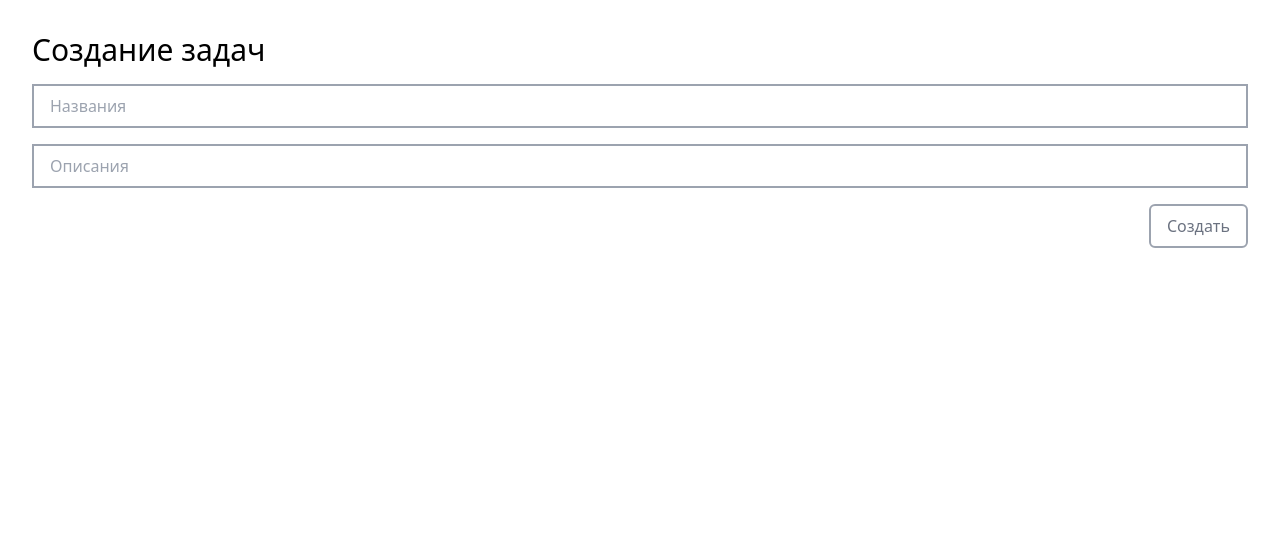
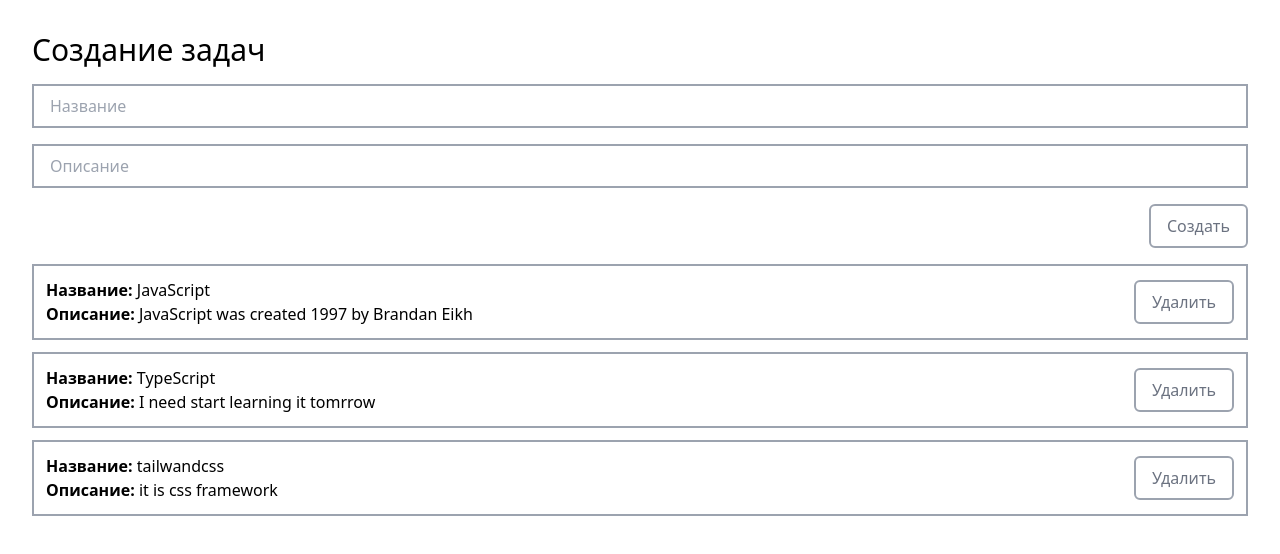
Before and after one commit to MS-LV/Task-Manager, a Vue app: page / in a window 1280 px wide. Shown: the top 554 px of the page. Built offline with nearby package versions, Linux system fonts and the light colour scheme.

Commit message:
add and remove posts functionality

```diff
--- a/src/App.vue
+++ b/src/App.vue
@@ -1,6 +1,8 @@
 <template>
 <div class="app">
-<post-form/>
+<post-form @create="createPost"/>
+<post-list
+    :post-list="postList" @remove="removePost"></post-list>
 </div>
 </template>
 
@@ -8,11 +10,21 @@
 export default {
     data() {
         return {
-
+            postList: [
+                {id: 1, title: 'JavaScript', body: 'JavaScript was created 1997 by Brandan Eikh'},
+                {id: 2, title: 'TypeScript', body: 'I need start learning it tomrrow'},
+                {id: 3, title: 'tailwandcss', body: 'it is css framework'}
+            ]
         }
     },
     methods: {
-
+        createPost(post) {
+            this.postList.unshift(post);
+        },
+        removePost(event) {
+            console.log('remove', event);
+            this.postList = this.postList.filter((post) => post.id !== event)
+        }
     }
 }
 </script>
--- a/src/components/PostForm.vue
+++ b/src/components/PostForm.vue
@@ -1,16 +1,49 @@
 <template>
-    <form @submit.prevent class="form">
+    <form @submit.prevent="formSubmit"  class="form">
         <h4 class="text-3xl">Создание задач</h4>
-        <input class="form-field" type="text" placeholder="Названия">
-        <input class="form-field" type="text" placeholder="Описания">
-        <action-button class="self-end">Создать</action-button>
+        <input
+            class="form-field"
+            type="text"
+            v-model="post.title"
+            placeholder="Название">
+        <input
+            class="form-field"
+            type="text"
+            v-model="post.body"
+            placeholder="Описание">
+        <action-button type="submit" class="self-end">Создать</action-button>
     </form>
 </template>
 <script>
 export default {
 name: 'post-form',
 data() {
-    return {}
+    return {
+        post: {
+            title: '',
+            body: ''
+        }
+    }
+},
+methods: {
+    formSubmit() {
+        const post = this.post;
+        post.id = this.generateID();
+        this.$emit('create', post);
+        this.cleanPostValue();
+    },
+
+    generateID(longest = 10) {
+        const symbols = 'abcdefjhijklmnopqrstuvwxyz1234567890';
+        return symbols.split('').sort(() => Math.random() - .5).slice(0, longest).join('');
+    },
+
+    cleanPostValue() {
+        this.post = {
+            title: '',
+            body: ''
+        }
+    }
 }
 }
 </script>
--- a/src/components/PostList.vue
+++ b/src/components/PostList.vue
@@ -1,7 +1,55 @@
-<template></template>
+<template>
+<div class="posts">
+    <div class="posts-item" v-for="post in postList" :key="post.id">
+    <div class="posts-description">
+        <div><span class="font-bold">Название: </span> {{ post.title }}</div>
+        <div><span class="font-bold">Описание: </span>{{ post.body }}</div>
+    </div>
+    <div class="posts-buttons">
+        <action-button @click="removePost(post.id)">Удалить</action-button>
+    </div>
+    </div>
+</div>
+</template>
 <script>
 export default {
-    name: 'post-list'
+    name: 'post-list',
+    props: {
+        postList: {
+            type: Array
+        }
+    },
+    data() {
+        return {
+        }
+    },
+    methods: {
+        removePost(id) {
+            this.$emit('remove', id);
+        }
+    }
 }
 </script>
-<style></style>
+<style scoped>
+.posts {
+    @apply flex flex-col gap-y-3 mt-4
+}
+.posts-item {
+    @apply flex justify-between items-center p-3 border-2 border-gray-400
+}
+.post-list-item {
+    display: inline-block;
+    margin-right: 10px;
+}
+
+.post-enter-active,
+.post-leave-active {
+    transition: all 1s ease;
+}
+
+.post-list-enter-from,
+.post-list-leave-to {
+    opacity: 0;
+    transform: translateX(30px);
+}
+</style>
```
